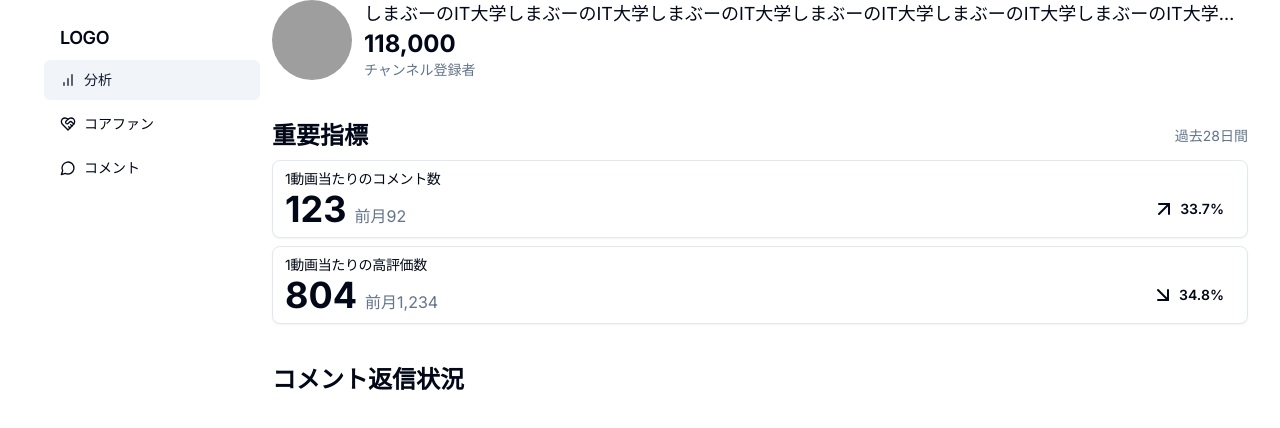
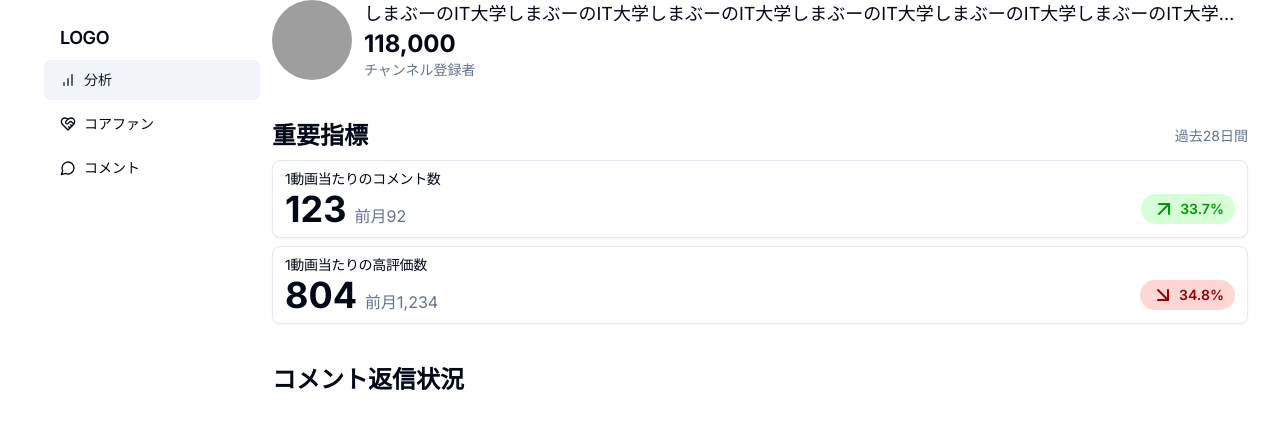
Before and after one commit to tube-app/frontend-web, a Next.js app: page / in a window 1280 px wide. Shown: the top 428 px of the page. Built offline with nearby package versions, Linux system fonts and the light colour scheme; grey boxes are pictures that could not be loaded.

Commit message:
♻️ badgeの色指定変更

```diff
--- a/components/ui/badge.tsx
+++ b/components/ui/badge.tsx
@@ -15,8 +15,8 @@ const badgeVariants = cva(
         destructive:
           "border-transparent bg-destructive text-destructive-foreground hover:bg-destructive/80",
         outline: "text-foreground",
-        plus: "border-transparent bg-success-foreground text-success",
-        minus: "border-transparent bg-warning-foreground text-warning",
+        plus: "border-transparent bg-yt-green-3 text-yt-green-11",
+        minus: "border-transparent bg-yt-red-3 text-yt-red-11",
       },
     },
     defaultVariants: {
```
